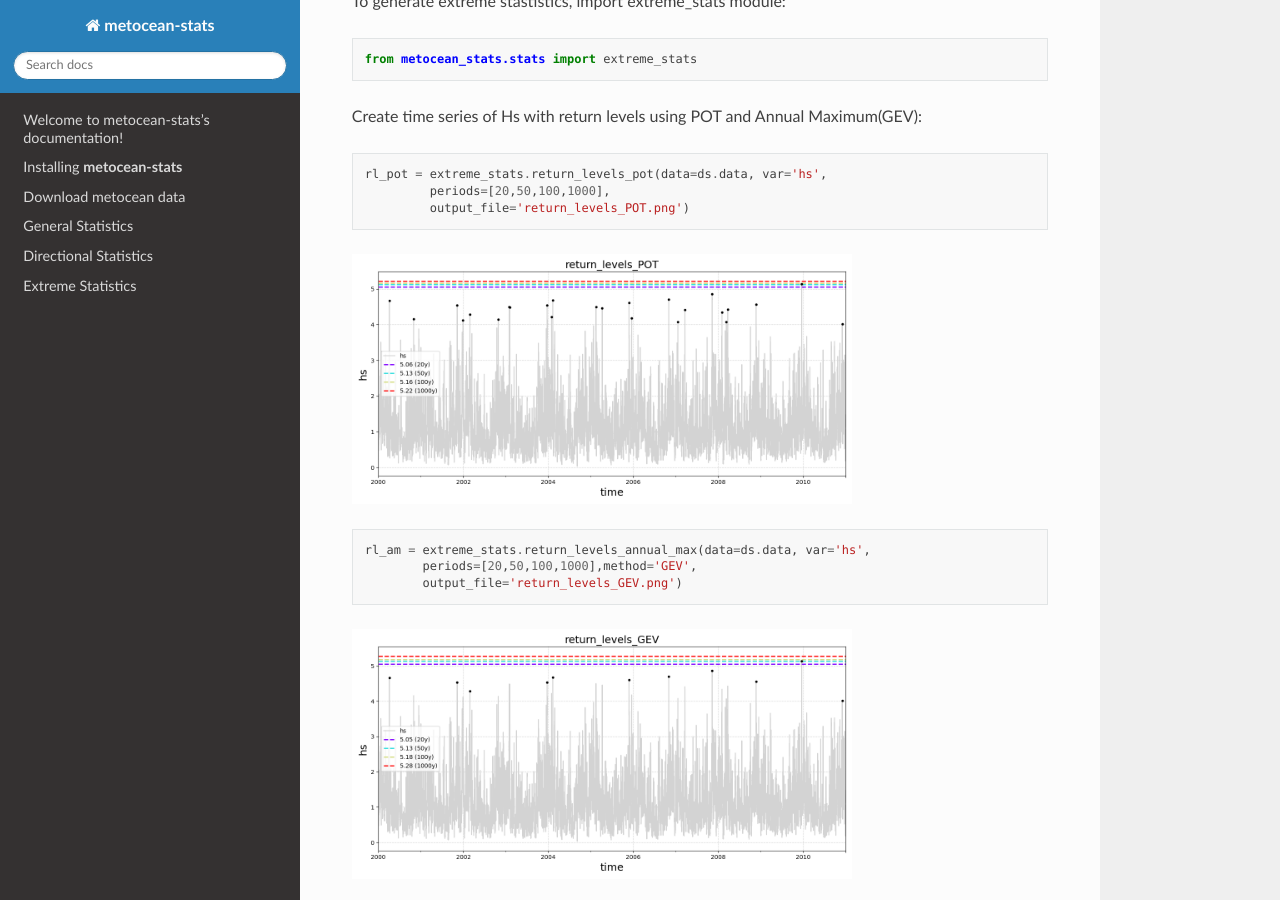
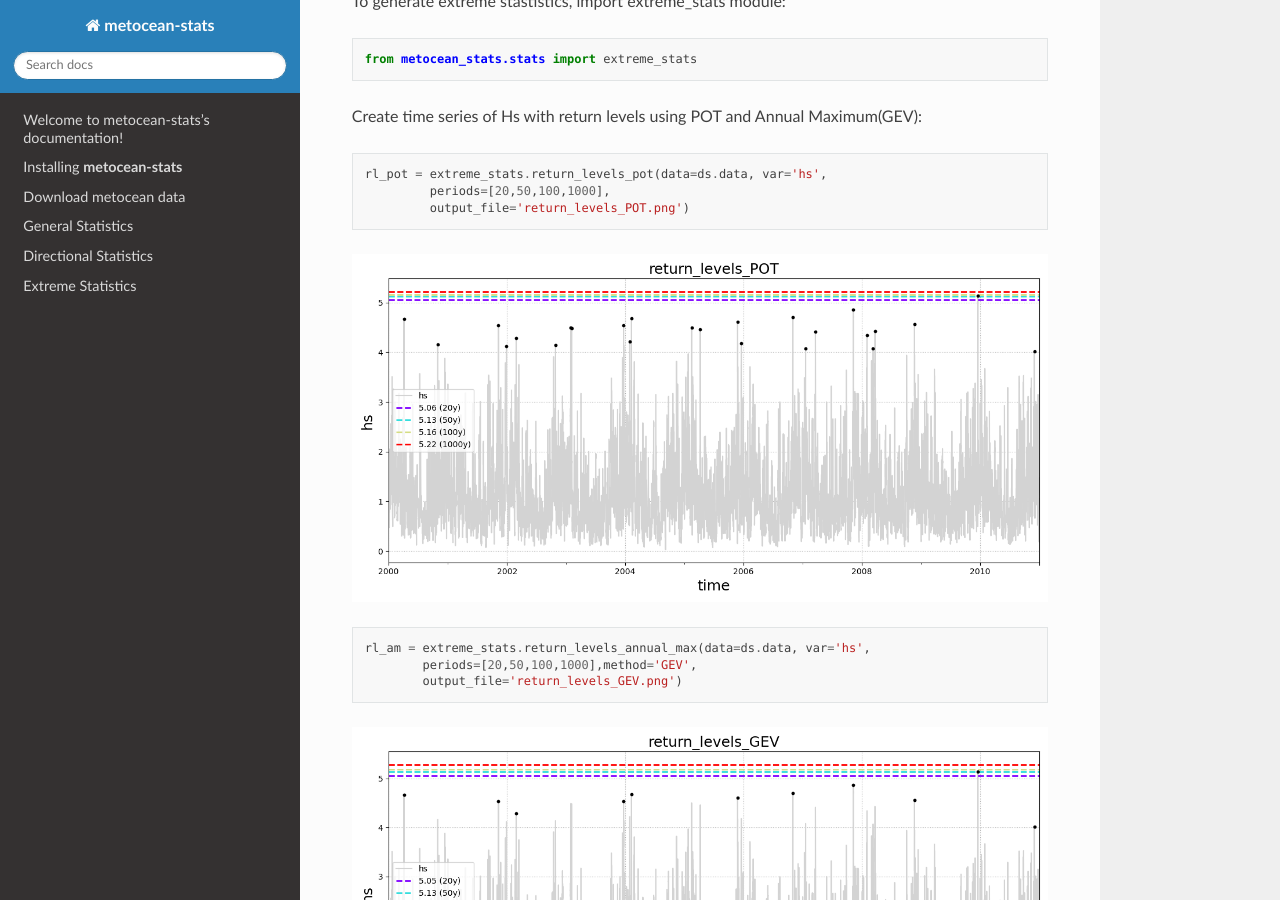
Before and after one commit to MET-OM/metocean-stats, a Sphinx documentation site: the page built from docs/index.rst, in a window 1280 px wide and 900 px high, scrolled down 5764 px. Built offline with Sphinx 7.4.7 and the Read the Docs theme 2.0.0, drawn with Linux system fonts in a browser that asks for light colours.

Commit message:
Update index.rst

```diff
--- a/docs/index.rst
+++ b/docs/index.rst
@@ -215,7 +215,7 @@ Create time series of Hs with return levels using POT and Annual Maximum(GEV):
             output_file='return_levels_POT.png')
 
 .. image:: return_levels_POT.png
-  :width: 500
+  :width: 700
 
 .. code-block:: python
 
@@ -224,7 +224,7 @@ Create time series of Hs with return levels using POT and Annual Maximum(GEV):
            output_file='return_levels_GEV.png')
 
 .. image:: return_levels_GEV.png
-  :width: 500
+  :width: 700
 
 .. toctree::
    :maxdepth: 2
```
